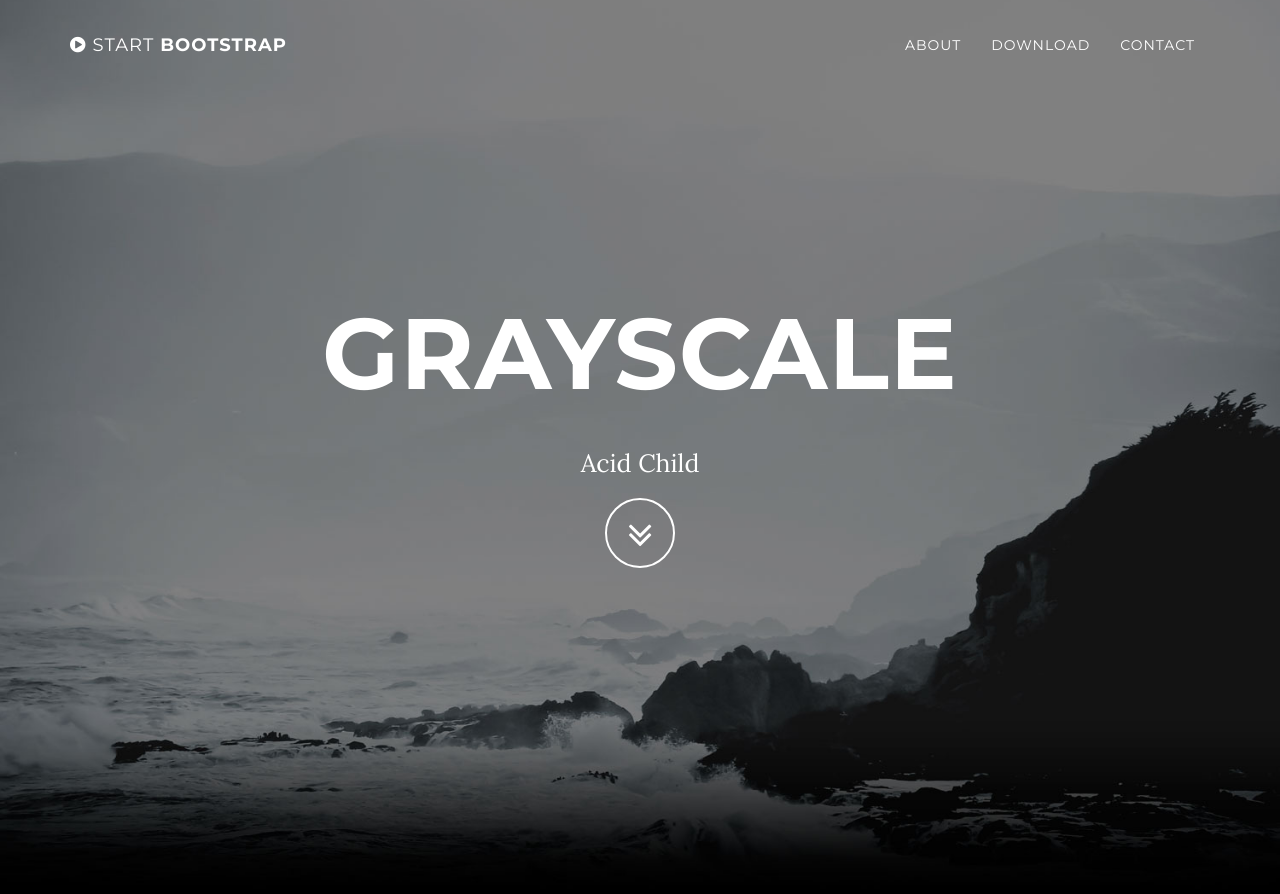
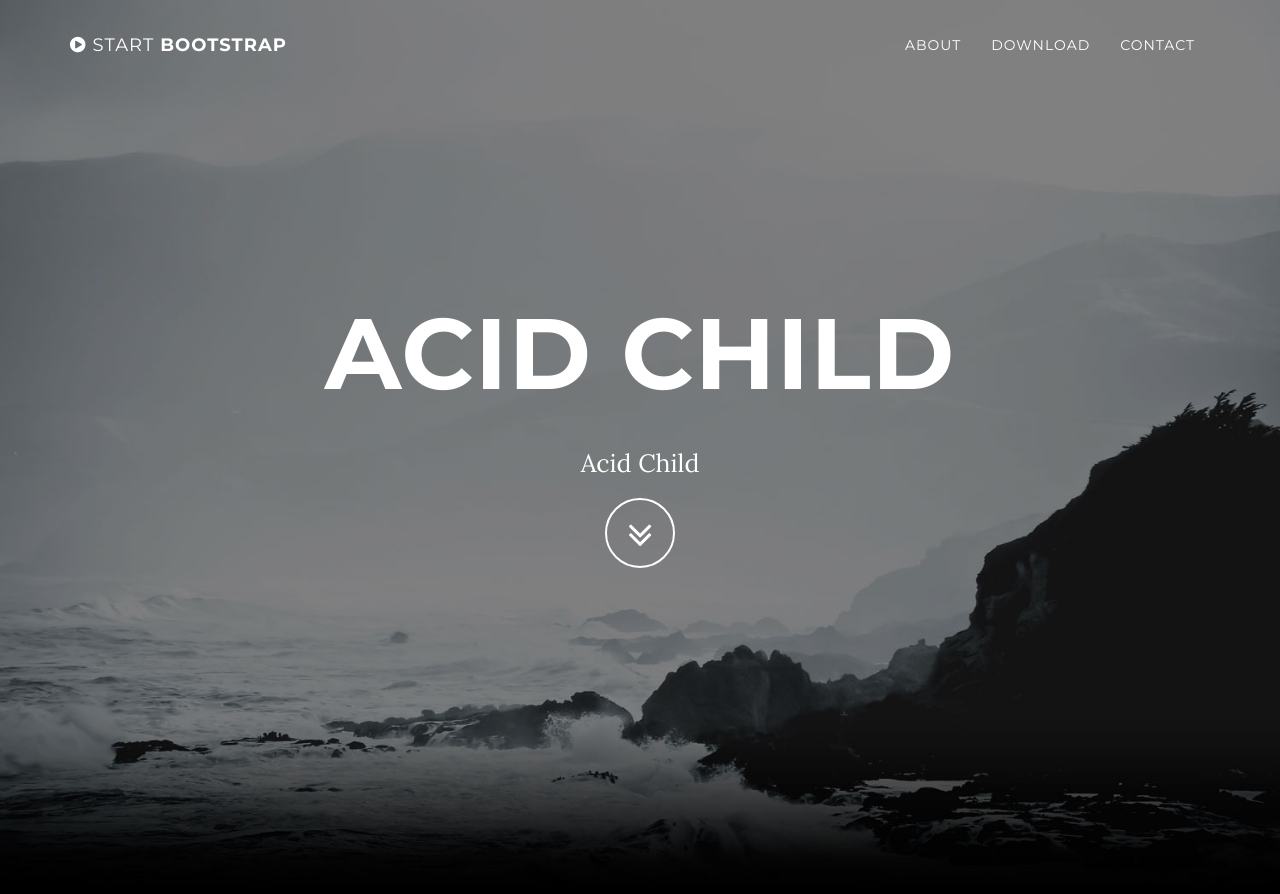
Before and after one commit to NDigiacomi/NDigiacomi.github.io, a Jekyll site: the page built from index.html, in a window 1280 px wide and 900 px high. Shown: the top 894 px of the window. Built offline with Jekyll 4.4.1, drawn with Linux system fonts in a browser that asks for light colours.

Commit message:
eliminating pages

```diff
--- a/_config.yml
+++ b/_config.yml
@@ -1,5 +1,5 @@
 # Site settings
-title: Grayscale
+title: Acid Child
 email: your-email@domain.com
 url: https://example.github.io
 description: "Acid Child"
--- a/_layouts/default.html
+++ b/_layouts/default.html
@@ -5,10 +5,10 @@
     {% include nav.html %}
     {% include header.html %}
     {% include about.html %}
-    {% include download.html %}
+    <!-- {% include download.html %}
     {% include contact.html %}
     {% include map.html %}
-    {% include footer.html %}
+    {% include footer.html %} -->
     {% include js.html %}
     </body>
 </html>
```
